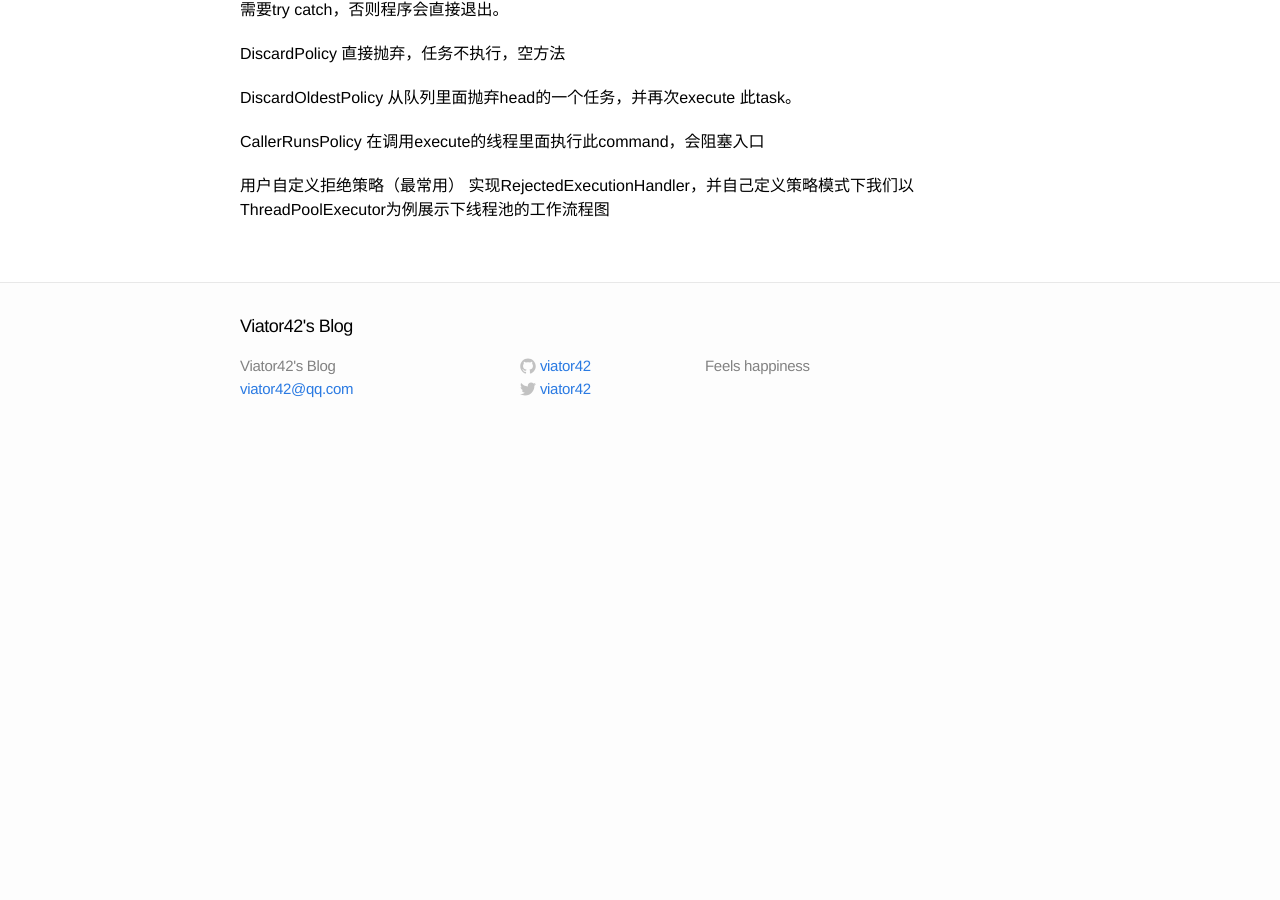
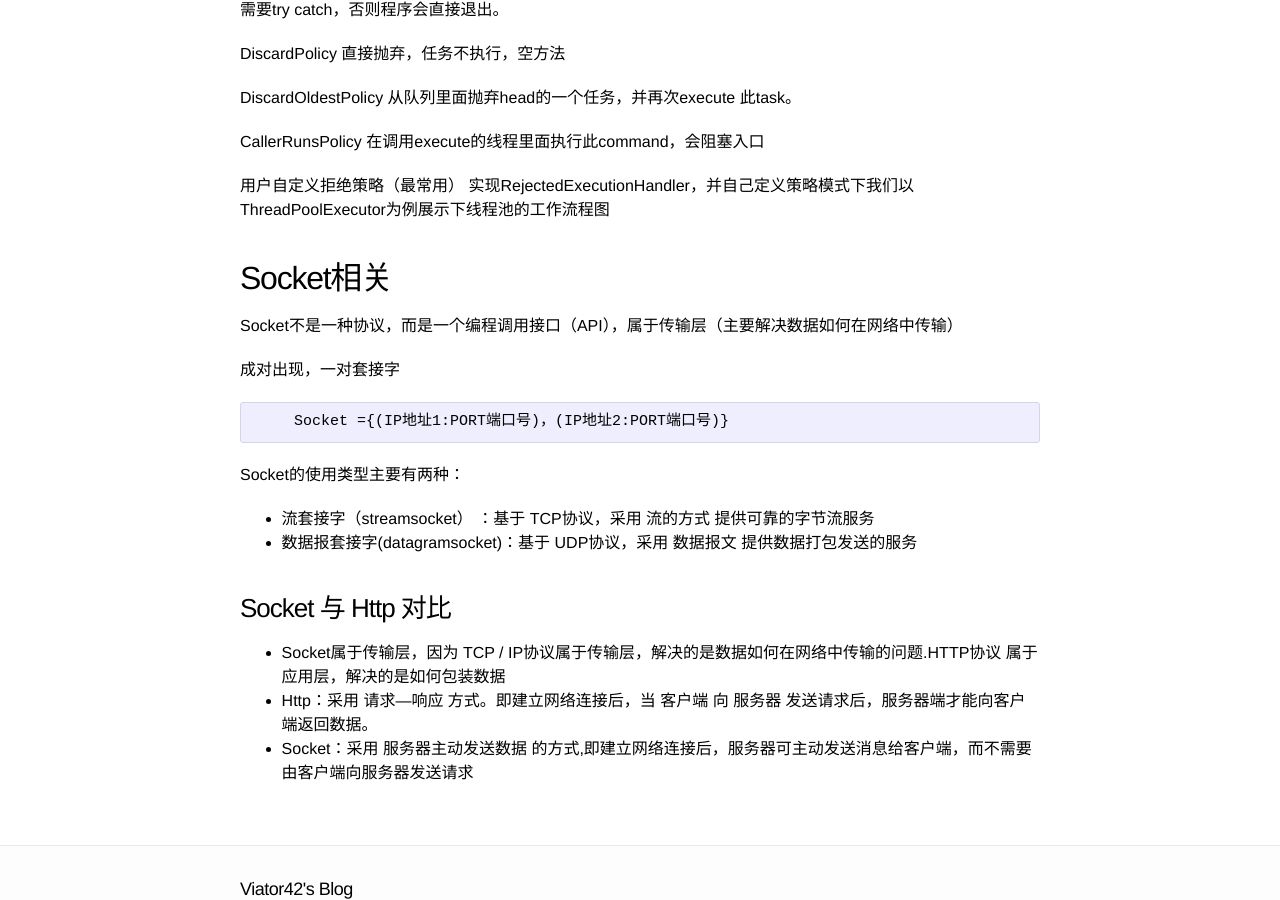
Before and after one commit to viator42/viator42.github.io, a Jekyll site: the page built from _posts/2018-2-24-java-notes.markdown, in a window 1280 px wide and 900 px high, scrolled down 11102 px. Built offline with Jekyll 4.4.1, drawn with Linux system fonts in a browser that asks for light colours; before the commit the page ends 11547 px from its top, so only the background shows below that.

```diff
--- a/_posts/2018-2-24-java-notes.markdown
+++ b/_posts/2018-2-24-java-notes.markdown
@@ -475,3 +475,22 @@
 
 用户自定义拒绝策略（最常用）
 实现RejectedExecutionHandler，并自己定义策略模式下我们以ThreadPoolExecutor为例展示下线程池的工作流程图
+
+## Socket相关
+
+Socket不是一种协议，而是一个编程调用接口（API），属于传输层（主要解决数据如何在网络中传输）
+
+成对出现，一对套接字
+
+        Socket ={(IP地址1:PORT端口号)，(IP地址2:PORT端口号)}
+
+Socket的使用类型主要有两种：
+
+* 流套接字（streamsocket） ：基于 TCP协议，采用 流的方式 提供可靠的字节流服务
+* 数据报套接字(datagramsocket)：基于 UDP协议，采用 数据报文 提供数据打包发送的服务
+
+### Socket 与 Http 对比
+
+* Socket属于传输层，因为 TCP / IP协议属于传输层，解决的是数据如何在网络中传输的问题.HTTP协议 属于 应用层，解决的是如何包装数据
+* Http：采用 请求—响应 方式。即建立网络连接后，当 客户端 向 服务器 发送请求后，服务器端才能向客户端返回数据。
+* Socket：采用 服务器主动发送数据 的方式,即建立网络连接后，服务器可主动发送消息给客户端，而不需要由客户端向服务器发送请求
```
Also changed, not shown: 1 other file.
